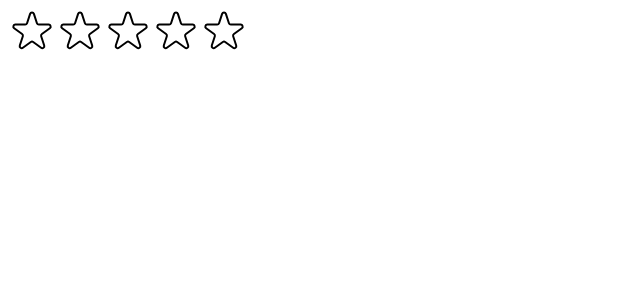
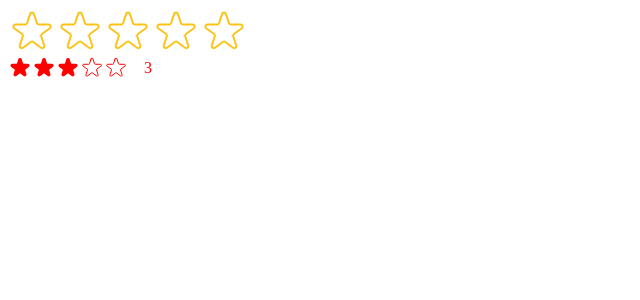
Before and after one commit to fido1hn/usepopcorn, a React (Vite) app: page / in a window 1280 px wide. Shown: the top 300 px of the page, without its empty margins (0-640 px from the left). Built offline with nearby package versions, Linux system fonts and the light colour scheme.

Commit message:
improving reusability with props

```diff
--- a/src/components/StarRating.jsx
+++ b/src/components/StarRating.jsx
@@ -10,21 +10,32 @@
   display: "flex",
 };
 
-const textStyle = {
-  lineHeight: "1",
-  margin: "0",
-};
-
-function StarRating({ maxRating = 3 }) {
-  const [rating, setRating] = useState(0);
+function StarRating({
+  maxRating = 5,
+  color = "#fcc419",
+  size = 48,
+  className = "",
+  messages = [],
+  defaultRating = 0,
+  onSetRating,
+}) {
+  const [rating, setRating] = useState(defaultRating);
   const [tempRating, setTempRating] = useState(0);
 
   function handleRating(rating) {
     setRating(rating);
+    onSetRating(rating);
   }
 
+  const textStyle = {
+    lineHeight: "1",
+    margin: "0",
+    color,
+    fontSize: `${size / 1.5}px`,
+  };
+
   return (
-    <div style={containerStyle}>
+    <div style={containerStyle} className={className}>
       <div style={starContainerStyle}>
         {Array.from({ length: maxRating }, (_, i) => (
           <Star
@@ -32,23 +43,29 @@
             onRate={() => handleRating(i + 1)}
             onHoverIn={() => setTempRating(i + 1)}
             onHoverOut={() => setTempRating(0)}
+            color={color}
+            size={size}
             full={tempRating ? tempRating >= i + 1 : rating >= i + 1}
           />
         ))}
       </div>
-      <p style={textStyle}>{tempRating || rating || ""}</p>
+      <p style={textStyle}>
+        {messages.length
+          ? messages[tempRating ? tempRating - 1 : rating - 1]
+          : tempRating || rating || ""}
+      </p>
     </div>
   );
 }
 
-const starStyle = {
-  width: "48px",
-  height: "48px",
-  display: "block",
-  cursor: "pointer",
-};
+function Star({ onRate, full, onHoverIn, onHoverOut, color, size }) {
+  const starStyle = {
+    width: `${size}px`,
+    height: `${size}px`,
+    display: "block",
+    cursor: "pointer",
+  };
 
-function Star({ onRate, full, onHoverIn, onHoverOut }) {
   return (
     <span
       style={starStyle}
@@ -59,8 +76,8 @@
         <svg
           xmlns="http://www.w3.org/2000/svg"
           viewBox="0 0 20 20"
-          fill="#000"
-          stroke="#000">
+          fill={color}
+          stroke={color}>
           <path d="M9.049 2.927c.3-.921 1.603-.921 1.902 0l1.07 3.292a1 1 0 00.95.69h3.462c.969 0 1.371 1.24.588 1.81l-2.8 2.034a1 1 0 00-.364 1.118l1.07 3.292c.3.921-.755 1.688-1.54 1.118l-2.8-2.034a1 1 0 00-1.175 0l-2.8 2.034c-.784.57-1.838-.197-1.539-1.118l1.07-3.292a1 1 0 00-.364-1.118L2.98 8.72c-.783-.57-.38-1.81.588-1.81h3.461a1 1 0 00.951-.69l1.07-3.292z" />
         </svg>
       ) : (
@@ -68,7 +85,7 @@
           xmlns="http://www.w3.org/2000/svg"
           fill="none"
           viewBox="0 0 24 24"
-          stroke="#000">
+          stroke={color}>
           <path
             strokeLinecap="round"
             strokeLinejoin="round"
--- a/src/main.jsx
+++ b/src/main.jsx
@@ -7,6 +7,10 @@
 
 createRoot(document.getElementById("root")).render(
   <StrictMode>
-    <StarRating maxRating={5} />
+    <StarRating
+      maxRating={5}
+      messages={["Terrible", "Bad", "Okay", "Good", "Amazing"]}
+    />
+    <StarRating size={24} color="red" className="test" defaultRating={3} />
   </StrictMode>
 );
```
